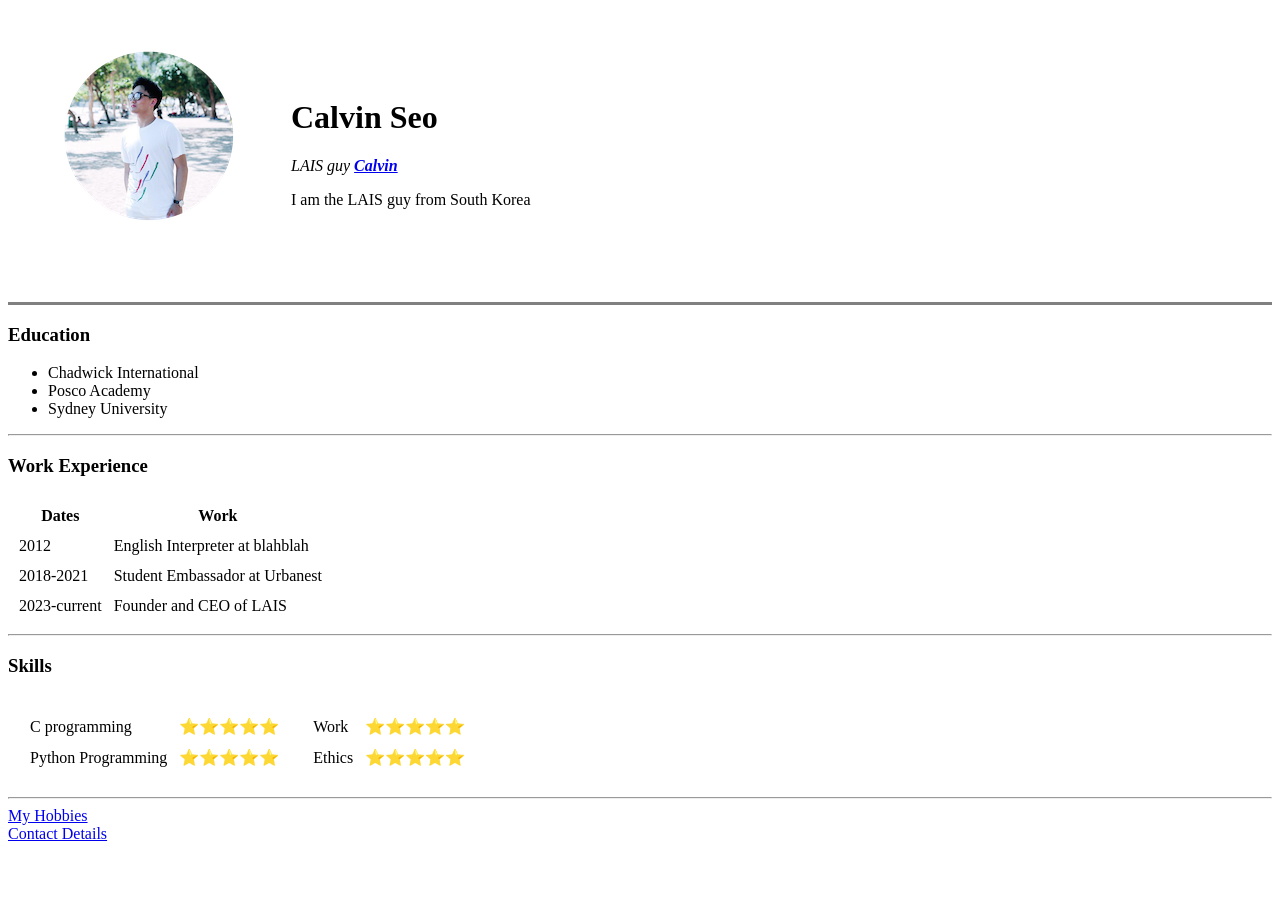
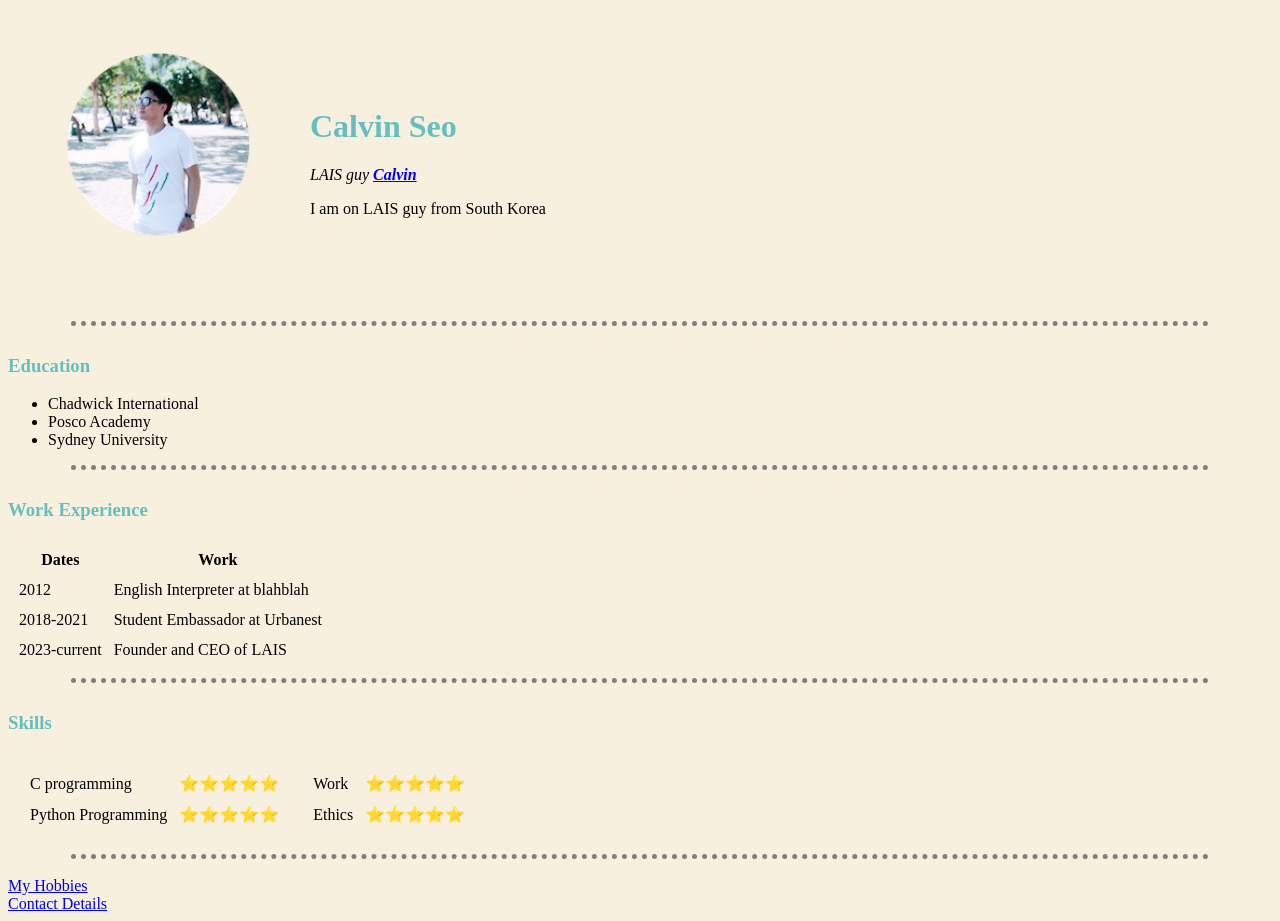
Before and after one commit to kseo2018/cv, a plain HTML site: page index.html in a window 1280 px wide. Before the commit the page ends 851 px from the top, so only its background shows below. Drawn offline with Linux system fonts and the light colour scheme.

Commit message:
Added some style to it

```diff
--- /dev/null
+++ b/css/style.css
@@ -0,0 +1,24 @@
+body {
+    background-color: #F8F0DF;
+}
+
+hr {
+    border-color: grey;
+    border-style: none;
+    border-top-style: dotted;
+    border-width: 5px;
+    height: 10px;
+    width: 90%;
+}
+
+img {
+    height: 259px;
+}
+
+h1 {
+    color: #66BFBF;
+}
+
+h3 {
+    color: #66BFBF;
+}
--- a/index.html
+++ b/index.html
@@ -5,6 +5,7 @@
 <head>
     <meta charset="utf-8">
     <title>Calvin's Personal Site</title>
+    <link rel="stylesheet" href="css/style.css">
 </head>
 
 <body>
@@ -16,12 +17,12 @@
             <td>
                 <h1>Calvin Seo</h1>
                 <p><em>LAIS guy <strong><a href="https://www.forbes.com/?sh=dba670f2254c">Calvin</a></strong></em></p>
-                <p>I am the LAIS guy from South Korea</p>
+                <p>I am on LAIS guy from South Korea</p>
             </td>
         </tr>
     </table>
 
-    <hr size="3" noshade>
+    <hr>
     <h3>Education</h3>
     <ul>
         <li>Chadwick International</li>
```
Also changed, not shown: contact.html (+1 -0 lines), hobbies.html (+2 -1 lines).
